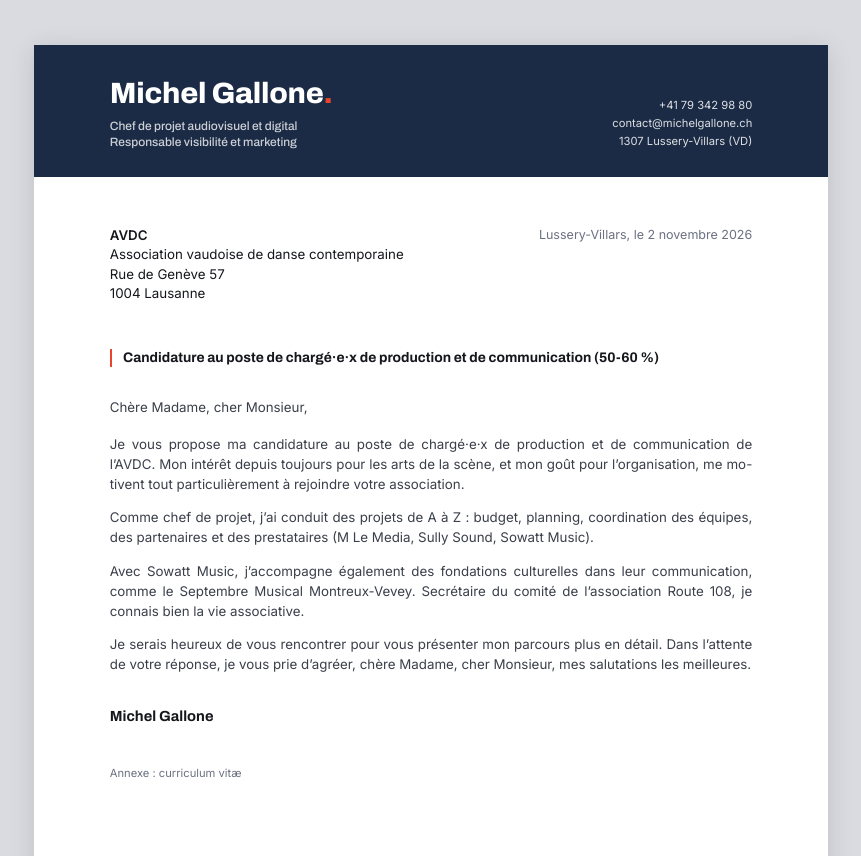
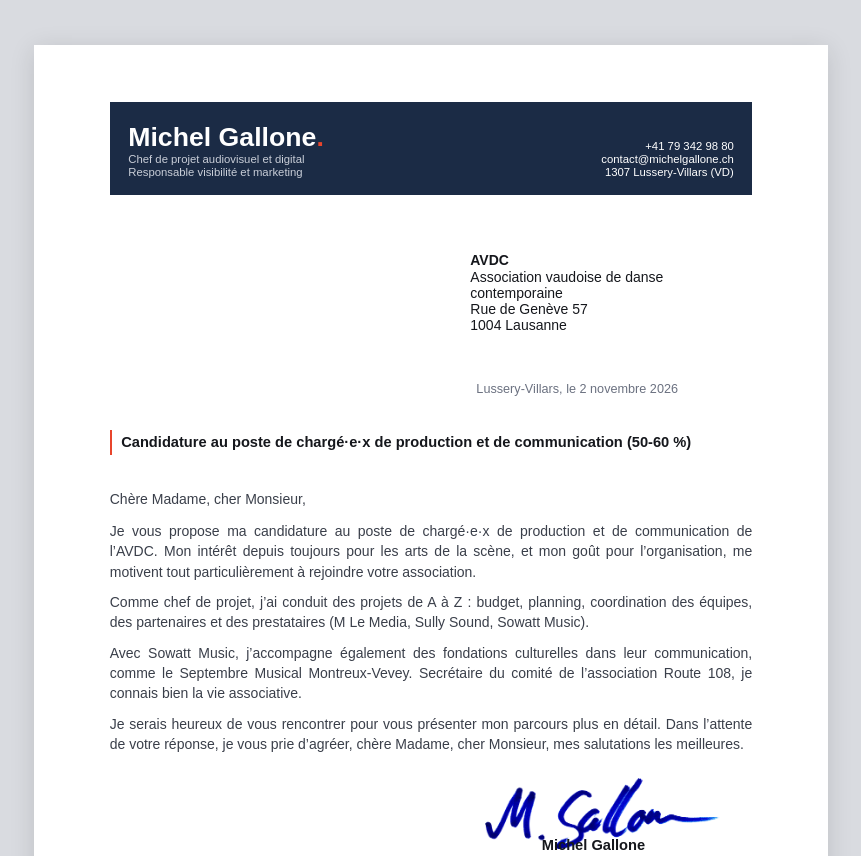
Before and after one commit to sowattmusic/michel_cv, a plain HTML site: page renders/lettres_postulations/lettre_avdc/Lettre_Michel_Gallone_AVDC.html in a window 1280 px wide. Shown: the top 856 px of the page, without its empty margins (209-1070 px from the left). Drawn offline with Linux system fonts and the light colour scheme.

Commit message:
Lettres : HTML avec la mise en page de la version Word (adresse, date, signature) ; AVDC : Word et PDF corrigés
Co-Authored-By: Claude Opus 5.5 <noreply@anthropic.com>

```diff
--- a/renders/lettres_postulations/lettre_avdc/Lettre_Michel_Gallone_AVDC.html
+++ b/renders/lettres_postulations/lettre_avdc/Lettre_Michel_Gallone_AVDC.html
@@ -3,15 +3,11 @@
 <head>
 <meta charset="utf-8">
 <title>Lettre Michel Gallone · AVDC · chargé de production</title>
-<link rel="preconnect" href="https://fonts.googleapis.com">
-<link rel="preconnect" href="https://fonts.gstatic.com" crossorigin>
-<link href="https://fonts.googleapis.com/css2?family=Archivo:wght@500;600;700;800&family=Inter:wght@400;500;600&display=swap" rel="stylesheet">
 <style>
   :root {
     --ink: #15171c;
     --ink-2: #3a3f4a;
     --muted: #6b7180;
-    --line: #e3e5ea;
     --paper: #ffffff;
     --onair: #e8452c;
     --hero: #1b2b45;
@@ -20,86 +16,75 @@
   * { box-sizing: border-box; margin: 0; padding: 0; }
   html, body { background: #d9dbe0; }
   body {
-    font-family: "Inter", system-ui, sans-serif;
+    font-family: Arial, "Helvetica Neue", Helvetica, sans-serif;
     color: var(--ink-2);
-    font-size: 10pt;
-    line-height: 1.5;
+    font-size: 10.5pt;
+    line-height: 4.25mm;
     -webkit-print-color-adjust: exact;
     print-color-adjust: exact;
   }
+  /* Marges du Word : 15 mm en haut, 20 mm à gauche et à droite */
   .page {
     width: 210mm;
     height: 297mm;
     margin: 0 auto;
+    padding: 15mm 20mm 0;
     background: var(--paper);
-    display: grid;
-    grid-template-rows: max-content 1fr max-content;
     overflow: hidden;
   }
   @media screen { .page { margin: 12mm auto; box-shadow: 0 4px 24px rgba(0,0,0,.12); } }
 
-  /* ---------- En-tête ---------- */
+  /* ---------- Bandeau (tableau Word 105,8 + 64,2 mm) ---------- */
   header.hero {
     background: var(--hero);
-    color: #fff;
-    padding: 9mm 20mm 7mm;
     display: flex; justify-content: space-between; align-items: flex-end;
+    height: 24.7mm;
+    padding: 0 4.9mm 4.4mm;
   }
   .name {
-    font: 800 22pt/1 "Archivo", sans-serif;
-    letter-spacing: -.01em;
+    font-weight: 700; font-size: 20pt; line-height: 1;
+    color: #fff;
   }
   .name span { color: var(--onair); }
-  .role {
-    margin-top: 2.5mm;
-    font: 500 9pt/1.35 "Archivo", sans-serif;
-    color: rgba(255,255,255,.78);
-  }
-  .coords {
-    text-align: right;
-    font-size: 8.4pt; line-height: 1.6;
-    color: rgba(255,255,255,.85);
-  }
+  .role, .coords { font-size: 8.5pt; line-height: 3.42mm; }
+  .role { color: #c9ced8; margin-top: 0.5mm; }
+  .coords { color: #fff; text-align: right; }
 
-  /* ---------- Corps ---------- */
-  main { padding: 13mm 20mm 0; }
-  .meta {
-    display: flex; justify-content: space-between; align-items: flex-start;
-    margin-bottom: 12mm;
-  }
-  .dest { color: var(--ink); line-height: 1.45; }
-  .dest strong { font-weight: 600; }
-  .date { color: var(--muted); font-size: 9.4pt; }
+  /* ---------- Adresse et date, en retrait comme dans le Word ---------- */
+  .dest { margin: 15.1mm 0 0 95.4mm; color: var(--ink); }
+  .dest strong { font-weight: 700; }
+  .date { margin: 12.7mm 0 0 97mm; color: var(--muted); font-size: 9.5pt; }
+
   .objet {
-    font: 700 10.4pt/1.35 "Archivo", sans-serif;
-    color: var(--ink);
-    padding-left: 3mm;
-    border-left: 2px solid var(--onair);
-    margin-bottom: 8mm;
-  }
-  .objet small {
-    display: block;
-    font: 500 8.6pt/1.4 "Inter", sans-serif;
-    color: var(--muted);
-  }
-  main p { margin-bottom: 3.6mm; text-align: justify; hyphens: auto; }
-  main p.salut { margin-bottom: 4.5mm; }
-  .signature {
-    margin-top: 9mm;
-    font: 700 11pt/1 "Archivo", sans-serif;
+    margin-top: 8.9mm;
+    padding: 1mm 0 1mm 2.5mm;
+    border-left: 1.5pt solid var(--onair);
+    font-weight: 700; font-size: 11pt; line-height: 4.4mm;
     color: var(--ink);
   }
-  .pj {
-    margin-top: 11mm;
-    font-size: 8.4pt; color: var(--muted);
+  .salut { margin-top: 9.6mm; }
+  main p.texte {
+    margin-top: 2.8mm;
+    line-height: 5.33mm;
+    text-align: justify;
   }
+  main .salut + p.texte { margin-top: 3.8mm; }
+  main p.vide-apres { padding-bottom: 5.33mm; }
 
-  footer {
-    padding: 3.5mm 20mm;
-    border-top: 1px solid var(--line);
-    display: flex; justify-content: space-between;
-    font-size: 7.4pt; color: var(--muted);
+  /* ---------- Signature : image ancrée comme dans le Word ---------- */
+  .signature {
+    position: relative;
+    margin: 21.9mm 0 0 114.3mm;
+    font-weight: 700; font-size: 11pt;
+    color: var(--ink);
   }
+  .signature img {
+    position: absolute;
+    left: -15.1mm; top: -15.6mm;
+    width: 62.6mm; height: 18.8mm;
+  }
+  .signature span { position: relative; }
+  .pj { margin-top: 10.3mm; font-size: 8.5pt; color: var(--muted); }
 </style>
 </head>
 <body>
@@ -117,39 +102,32 @@
   </header>
 
   <main>
-    <div class="meta">
-      <div class="dest">
+    <div class="dest">
         <strong>AVDC</strong><br>
-        Association vaudoise de danse contemporaine<br>
+        Association vaudoise de danse<br>
+        contemporaine<br>
         Rue de Genève 57<br>
         1004 Lausanne
-      </div>
-      <div class="date">Lussery-Villars, le 2 novembre 2026</div>
     </div>
 
-    <div class="objet">
-      Candidature au poste de chargé·e·x de production et de communication (50-60 %)
-    </div>
+    <div class="date">Lussery-Villars, le 2 novembre 2026</div>
+
+    <div class="objet">Candidature au poste de chargé·e·x de production et de communication (50-60 %)</div>
 
     <p class="salut">Chère Madame, cher Monsieur,</p>
 
-    <p>Je vous propose ma candidature au poste de chargé·e·x de production et de communication de l’AVDC. Mon intérêt depuis toujours pour les arts de la scène, et mon goût pour l’organisation, me motivent tout particulièrement à rejoindre votre association.</p>
+    <p class="texte">Je vous propose ma candidature au poste de chargé·e·x de production et de communication de l’AVDC. Mon intérêt depuis toujours pour les arts de la scène, et mon goût pour l’organisation, me motivent tout particulièrement à rejoindre votre association.</p>
 
-    <p>Comme chef de projet, j’ai conduit des projets de A à Z : budget, planning, coordination des équipes, des partenaires et des prestataires (M&nbsp;Le&nbsp;Media, Sully Sound, Sowatt Music).</p>
+    <p class="texte">Comme chef de projet, j’ai conduit des projets de A à Z : budget, planning, coordination des équipes, des partenaires et des prestataires (M&nbsp;Le&nbsp;Media, Sully Sound, Sowatt Music).</p>
 
-    <p>Avec Sowatt Music, j’accompagne également des fondations culturelles dans leur communication, comme le Septembre Musical Montreux-Vevey. Secrétaire du comité de l’association Route 108, je connais bien la vie associative.</p>
+    <p class="texte">Avec Sowatt Music, j’accompagne également des fondations culturelles dans leur communication, comme le Septembre Musical Montreux-Vevey. Secrétaire du comité de l’association Route 108, je connais bien la vie associative.</p>
 
-    <p>Je serais heureux de vous rencontrer pour vous présenter mon parcours plus en détail. Dans l’attente de votre réponse, je vous prie d’agréer, chère Madame, cher Monsieur, mes salutations les meilleures.</p>
+    <p class="texte">Je serais heureux de vous rencontrer pour vous présenter mon parcours plus en détail. Dans l’attente de votre réponse, je vous prie d’agréer, chère Madame, cher Monsieur, mes salutations les meilleures.</p>
 
-    <div class="signature">Michel Gallone</div>
+    <div class="signature"><img src="signature.png" alt=""><span>Michel Gallone</span></div>
 
     <div class="pj">Annexe : curriculum vitæ</div>
   </main>
-
-  <footer>
-    <span>Michel Gallone · Lettre de motivation</span>
-    <span>AVDC · Lausanne</span>
-  </footer>
 </div>
 </body>
 </html>
```
Also changed, not shown: renders/lettres_postulations/lettre_arsenic/Lettre_Michel_Gallone_Arsenic.html (+51 -74 lines), renders/lettres_postulations/lettre_arsenic/signature.png (added), renders/lettres_postulations/lettre_avdc/signature.png (added), 2 other files.
